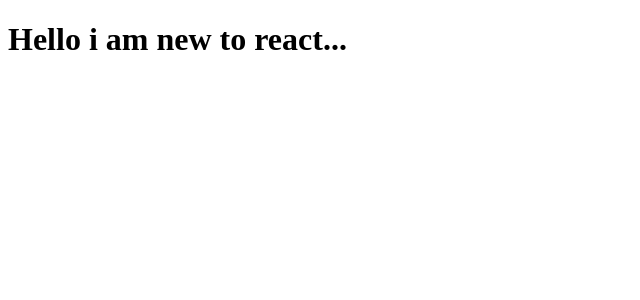
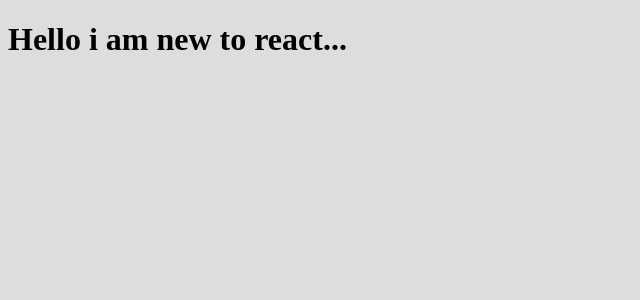
Before and after one commit to AkshayBorana/Web-Chat-App, a React app in the folder packages/client/: page / in a window 1280 px wide. Shown: the top 300 px of the page, without its empty margins (0-640 px from the left). Built offline with nearby package versions, Linux system fonts and the light colour scheme.

Commit message:
adding styles to web chat app.

```diff
--- a/packages/client/src/Router/Router.tsx
+++ b/packages/client/src/Router/Router.tsx
@@ -7,7 +7,7 @@
   return (
     <Router history={history}>
       <Switch>
-        <Route path="/" component={HomePage} />
+        <Route path="/" exact component={HomePage} />
       </Switch>
     </Router>
   );
--- a/packages/client/src/index.tsx
+++ b/packages/client/src/index.tsx
@@ -1,3 +1,4 @@
+import './styles/base.scss';
 import React from 'react';
 import ReactDOM from 'react-dom';
 import { AppRouter } from './Router/Router';
--- /dev/null
+++ b/packages/client/src/styles/base.scss
@@ -0,0 +1,3 @@
+body {
+    background: #ddd;
+}
```
Also changed, not shown: packages/client/src/lib/API.ts (added).
